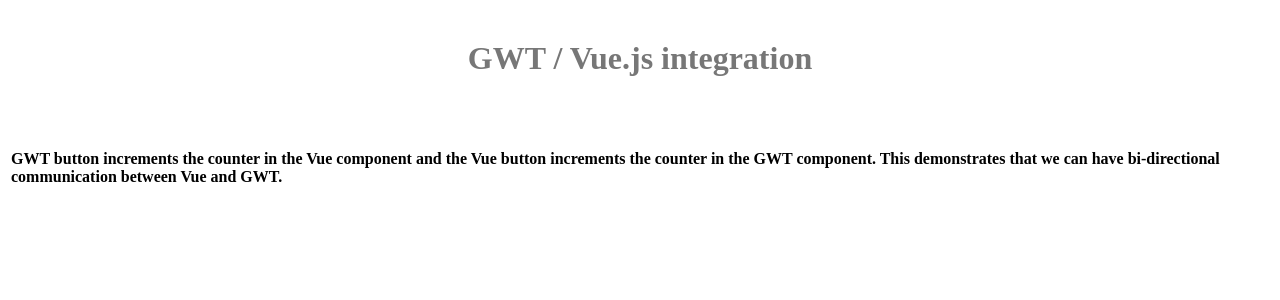
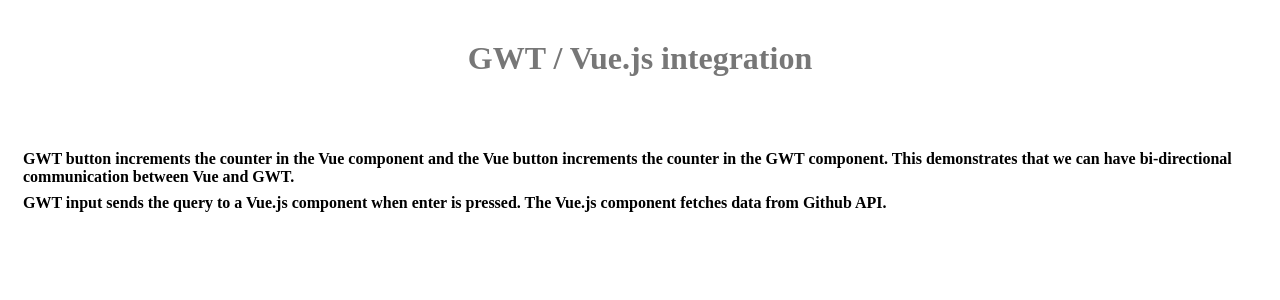
Before and after one commit to dgloeckner/gwt-vue, a web app: page /parent.html in a window 1280 px wide. Shown: the top 300 px of the page. Run offline with its HTML, style and script files only (its server is not run), Linux system fonts and the light colour scheme; data that the repository does not hold is empty.

Commit message:
Added query input field in GWT.

```diff
--- a/vuecomponent/public/parent.html
+++ b/vuecomponent/public/parent.html
@@ -32,7 +32,7 @@
   <!-- you can leave the body empty if you want  -->
   <!-- to create a completely dynamic UI.        -->
   <!--                                           -->
-  <body>
+  <body style="margin:20;padding:20">
 
     <!-- OPTIONAL: include this if you want history support -->
     <iframe src="javascript:''" id="__gwt_historyFrame" tabIndex='-1' style="position:absolute;width:0;height:0;border:0"></iframe>
@@ -58,6 +58,11 @@
         <td id="gwtButtonContainer"></td>
         <td id="vueButtonContainer"></td>
       </tr>
+      <tr>
+        <td><b>GWT input sends the query to a Vue.js component when enter is pressed.
+        The Vue.js component fetches data from Github API.</b></td>
+        <td id="queryContainer"></td>
+      </tr>
       <div id="app"></div>
     </table>
   </body>
--- a/vuecomponent/src/components/ButtonCounter.vue
+++ b/vuecomponent/src/components/ButtonCounter.vue
@@ -1,6 +1,6 @@
 <template>
   <div>
-    <button v-on:click="incrementCounter" class="gwt-Button sendButton">GWT button was clicked {{ count }} times.</button>
+    <button v-on:click="incrementCounter" class="gwt-Button sendButton">Vue.js - GWT button was clicked {{ count }} times.</button>
   </div>
 </template>
 
--- a/web/src/main/webapp/parent.css
+++ b/web/src/main/webapp/parent.css
@@ -32,3 +32,6 @@
 #closeButton {
   margin: 15px 6px 6px;
 }
+body {
+   margin: 20px;
+  }
```
Also changed, not shown: web/src/main/java/de/hpfsc/web/parent.java (+16 -0 lines), README.md.
